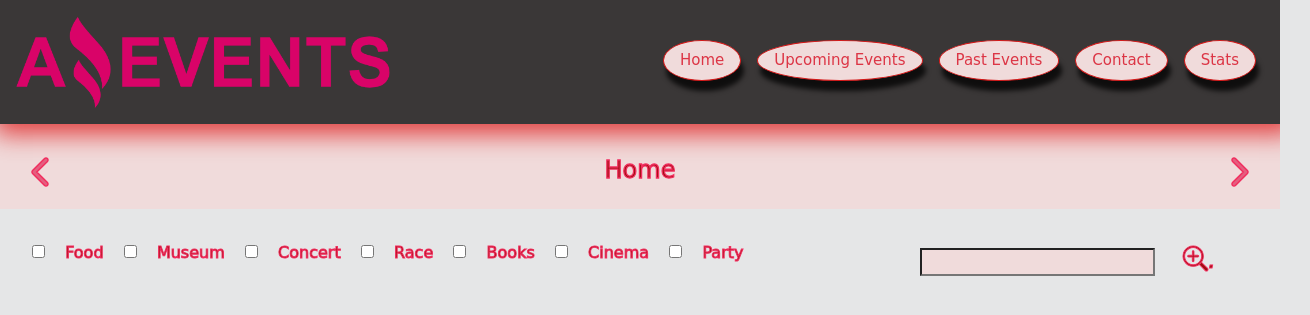
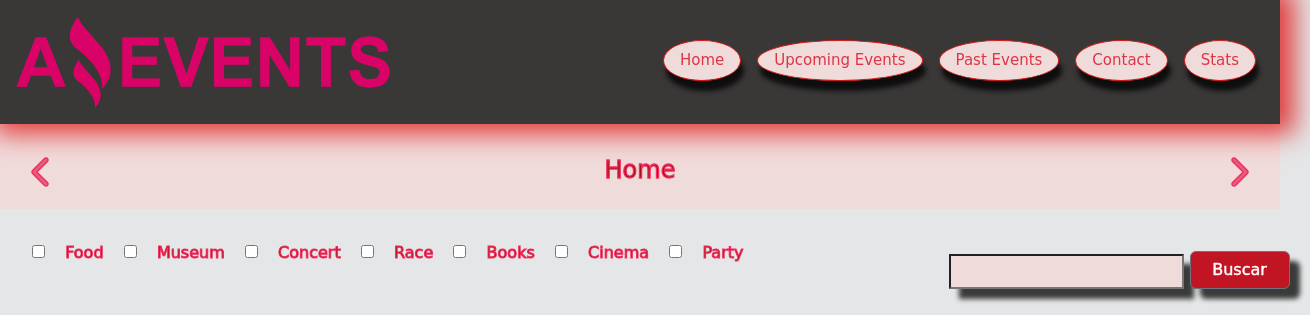
Before and after one commit to FabiRomano/amazing-events-Romano, a plain HTML site: page index.html in a window 1280 px wide. Shown: the top 315 px of the page, 1310 px wide, since content can reach past the window. Drawn offline with nearby package versions, Linux system fonts and the light colour scheme.

Commit message:
css+detalles

```diff
--- a/assest/style.css
+++ b/assest/style.css
@@ -16,6 +16,13 @@ header
 {
     background-color:rgb(240, 219, 219);
 
+}
+
+.lup{
+   position: relative;
+   width: 20px;
+   margin-bottom: 1rem;
+   right: 20px;
 }
 
 label{
@@ -102,6 +109,16 @@ input
 {
     margin:1rem;
     background-color:rgb(240, 219, 219);
+
+}
+
+.buscador{
+    position: relative;
+    height: 35px;
+    left: 55px;
+    -webkit-box-shadow: 10px 10px 5px 0px rgba(0,0,0,0.75);
+    -moz-box-shadow: 10px 10px 5px 0px rgba(0,0,0,0.75);
+    box-shadow: 10px 10px 5px 0px rgba(0,0,0,0.75);
 }
 
 .sec-details{
--- a/index.html
+++ b/index.html
@@ -81,13 +81,12 @@
             </div>
 
             <div class="form col-4 text-center">
-              <input type="text"
+              <input class="buscador" type="text"
               name="categoria"
-              id="buscar"
-            >
-              <label for="buscar"
-                ><i class="bi bi-zoom-in iconitoLupa">. </i></label
-              >
+              id="buscar" >
+              <label for="buscar">
+                <button class="btn btn-secondary lup">Buscar</button>
+                </label>
             </div>
           </div>
         </div>
--- a/js/main.js
+++ b/js/main.js
@@ -55,7 +55,7 @@ function agregaCheck(arrayCategorias){
 
 let elementoCheckbox = agregaCheck(categorias)
 conteLabel.innerHTML = elementoCheckbox
-console.log(categorias);
+
 
 
 //crear un evento que cada ves que se modifique el input de texto se cree una array que coincida el value del
@@ -72,7 +72,6 @@ buscador.addEventListener("change", () => {
   let eventosFiltrados=[]
        eventosFiltrados = dataCards.events.filter((event) => event.name.toLowerCase().includes(buscador.value.toLowerCase()) )
 
-console.log(eventosFiltrados);
      if (eventosFiltrados.length > 0) {
       containerCards.innerHTML = crearTarjetas(eventosFiltrados)
 
```
Also changed, not shown: PastEvents.html (+4 -4 lines), UpcomingEvents.html (+4 -4 lines).
